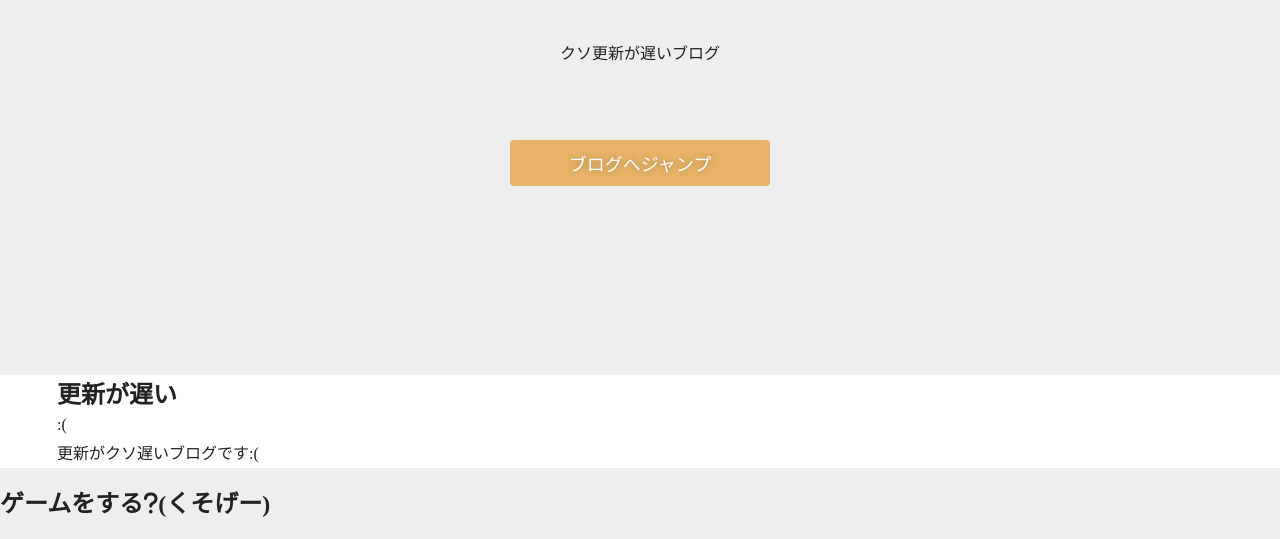
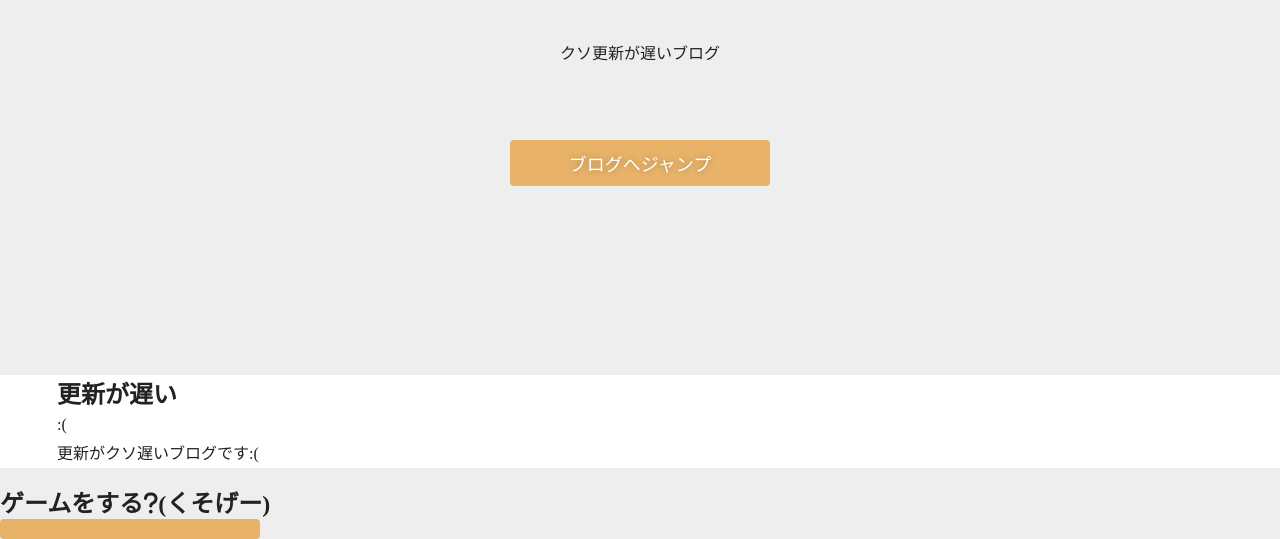
Before and after one commit to sorarinbon/sorarinbon.github.io, a plain HTML site: page index.html in a window 1280 px wide. Shown: the part 387-926 px from the top of the page. Drawn offline with Linux system fonts and the light colour scheme.

Commit message:
Update index.html

```diff
--- a/index.html
+++ b/index.html
@@ -54,6 +54,7 @@
 	<h2 class="heading-decoration">
 		ゲームをする?(くそげー)
 	</h2>
+	<a href="game click/index.html" class="btn"></a>
 </section>
 </body>
 </html>
```
